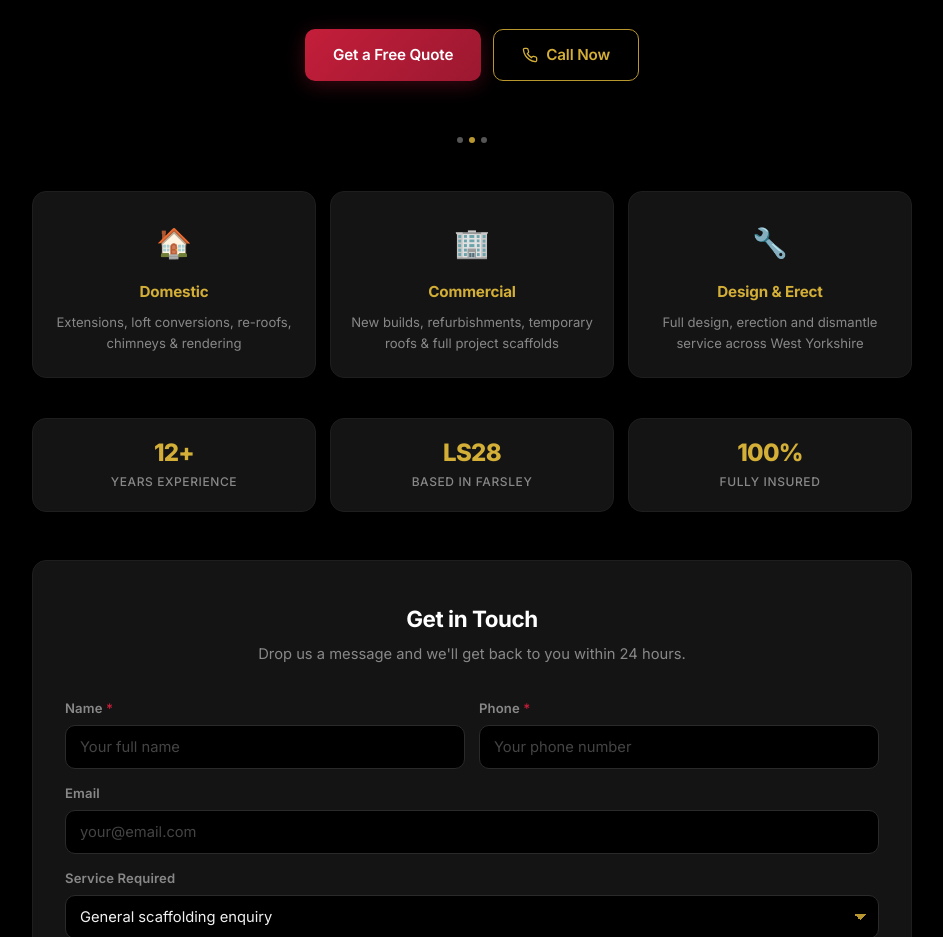
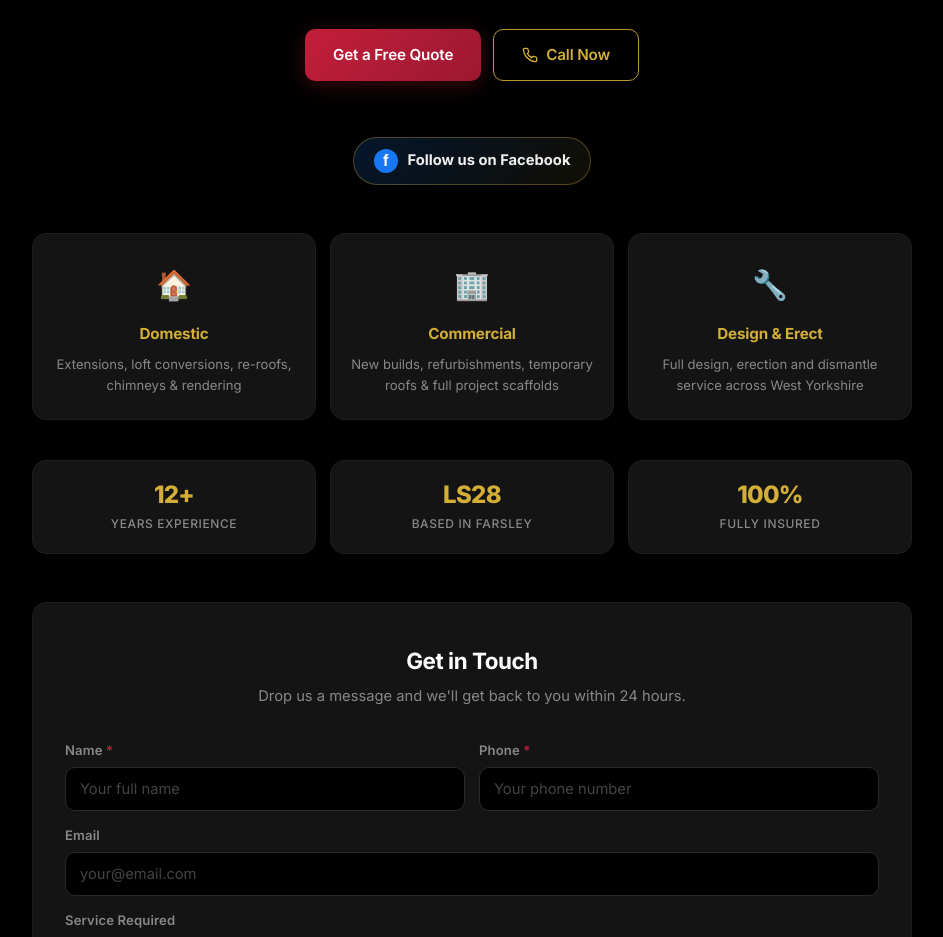
Before and after one commit to paulmitchell1919-hue/farsley-scaffolding-website, a plain HTML site: page index.html in a window 1280 px wide. Shown: the part 780-1717 px from the top of the page, without its empty margins (168-1111 px from the left). Drawn offline with Linux system fonts and the light colour scheme.

Commit message:
Replace divider with Facebook follow button

```diff
--- a/index.html
+++ b/index.html
@@ -43,9 +43,12 @@
       </div>
     </section>
 
-    <!-- Divider -->
-    <div class="divider" aria-hidden="true">
-      <span></span><span></span><span></span>
+    <!-- Facebook follow link -->
+    <div class="facebook-follow">
+      <a href="https://www.facebook.com/farsley.scaffolding" class="facebook-follow-link" target="_blank" rel="noopener">
+        <span class="facebook-icon" aria-hidden="true">f</span>
+        <span>Follow us on Facebook</span>
+      </a>
     </div>
 
     <!-- Services -->
--- a/style.css
+++ b/style.css
@@ -224,23 +224,53 @@ html { scroll-behavior: smooth; }
   font-size: 1rem;
 }
 
-/* ── Divider ── */
-.divider {
+/* ── Facebook Follow ── */
+.facebook-follow {
   display: flex;
   justify-content: center;
-  gap: 6px;
-  padding-bottom: 48px;
+  padding: 0 0 48px;
 }
 
-.divider span {
-  width: 6px;
-  height: 6px;
-  border-radius: 50%;
-  background: var(--text-dim);
+.facebook-follow-link {
+  display: inline-flex;
+  align-items: center;
+  gap: 10px;
+  min-height: 44px;
+  padding: 11px 20px;
+  border: 1px solid rgba(212, 175, 55, 0.35);
+  border-radius: 999px;
+  background: linear-gradient(135deg, rgba(24, 119, 242, 0.18), rgba(212, 175, 55, 0.08));
+  color: var(--text);
+  text-decoration: none;
+  font-size: 0.92rem;
+  font-weight: 700;
+  transition: border-color 0.2s, box-shadow 0.2s, transform 0.2s;
 }
 
-.divider span:nth-child(2) {
-  background: var(--gold-dim);
+.facebook-follow-link:hover {
+  border-color: var(--gold);
+  box-shadow: 0 8px 28px rgba(24, 119, 242, 0.18), 0 0 22px rgba(212, 175, 55, 0.12);
+  transform: translateY(-1px);
+}
+
+.facebook-follow-link:focus-visible {
+  outline: 3px solid rgba(212, 175, 55, 0.35);
+  outline-offset: 3px;
+}
+
+.facebook-icon {
+  display: inline-flex;
+  align-items: center;
+  justify-content: center;
+  width: 24px;
+  height: 24px;
+  border-radius: 50%;
+  background: #1877F2;
+  color: #fff;
+  font-family: Arial, sans-serif;
+  font-size: 1rem;
+  font-weight: 900;
+  line-height: 1;
 }
 
 /* ── Services ── */
```
